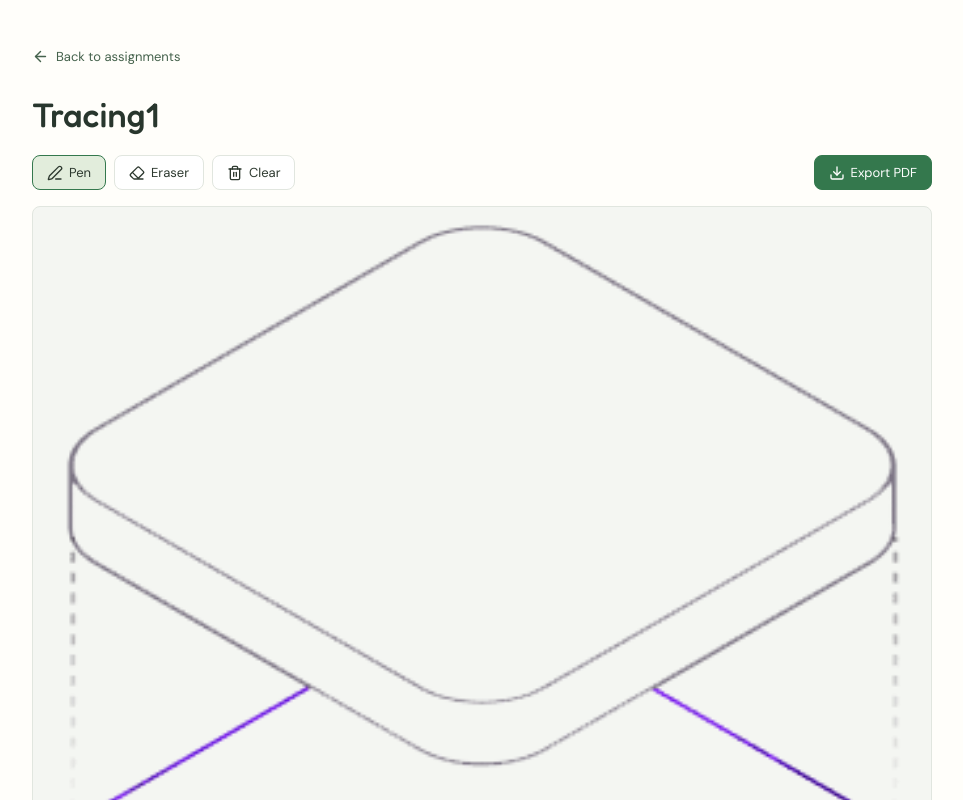
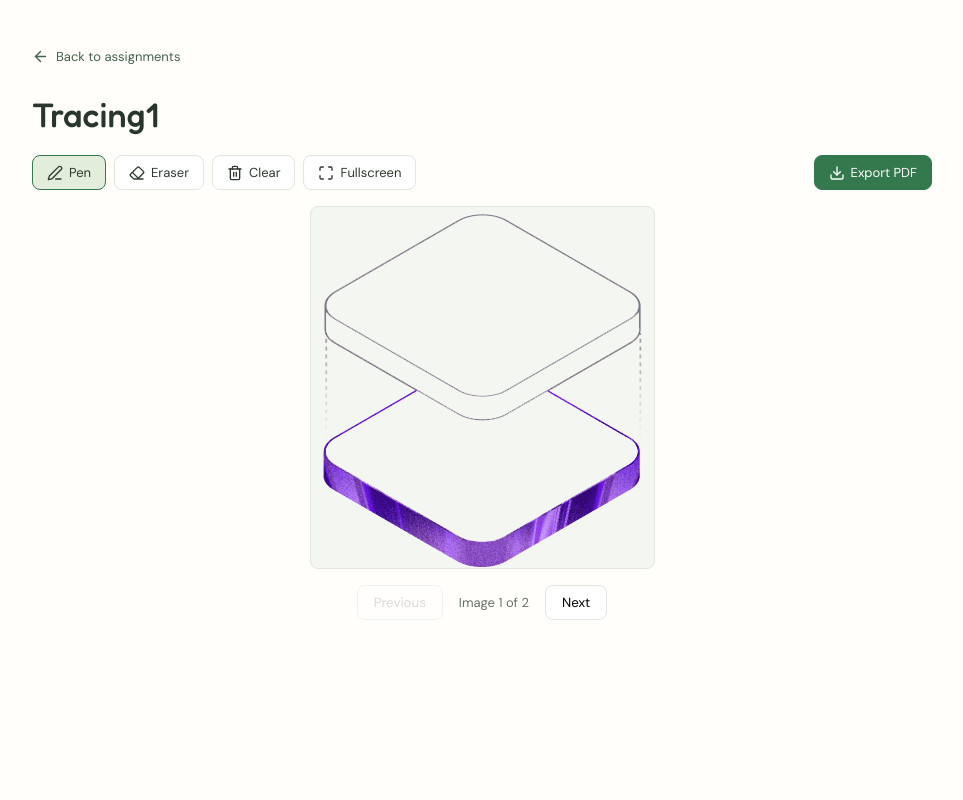
Before and after one commit to seanVACSE/OnlineClassroom, a React (Vite) app: page /tools/tracing/Tracing1 in a window 1280 px wide. Shown: the top 800 px of the page, without its empty margins (158-1121 px from the left). Built offline with nearby package versions, Linux system fonts and the light colour scheme.

Commit message:
Full screen and window resizing patch

```diff
--- a/src/tools/tracing/Tracing.css
+++ b/src/tools/tracing/Tracing.css
@@ -55,9 +55,17 @@
   cursor: not-allowed;
 }
 
+.tracing-canvas-area {
+  display: flex;
+  align-items: center;
+  justify-content: center;
+  min-height: 0;
+}
+
 .tracing-canvas-wrapper {
   position: relative;
-  width: 100%;
+  max-width: 100%;
+  max-height: 100%;
   border: 1px solid #e1e6df;
   border-radius: 8px;
   overflow: hidden;
@@ -68,7 +76,7 @@
 .tracing-canvas {
   display: block;
   width: 100%;
-  height: auto;
+  height: 100%;
 }
 
 .tracing-canvas--base {
@@ -88,6 +96,7 @@
   display: flex;
   align-items: center;
   justify-content: center;
+  flex: 0 0 auto;
   gap: 16px;
   margin-top: 16px;
   color: #68736b;
@@ -107,3 +116,29 @@
   opacity: 0.5;
   cursor: not-allowed;
 }
+
+/* Fullscreen mode: fill the entire screen, no page scroll, image fits like a slide. */
+.tracing-workspace.is-fullscreen {
+  display: flex;
+  flex-direction: column;
+  width: 100vw;
+  height: 100vh;
+  margin: 0;
+  padding: 16px;
+  background: #1b1f1c;
+  overflow: hidden;
+}
+
+.tracing-workspace.is-fullscreen .back-link,
+.tracing-workspace.is-fullscreen h1 {
+  display: none;
+}
+
+.tracing-workspace.is-fullscreen .tracing-toolbar {
+  flex: 0 0 auto;
+  margin-bottom: 12px;
+}
+
+.tracing-workspace.is-fullscreen .tracing-canvas-area {
+  flex: 1 1 auto;
+}
--- a/src/tools/tracing/TracingWorkspace.tsx
+++ b/src/tools/tracing/TracingWorkspace.tsx
@@ -1,5 +1,5 @@
 import { useCallback, useEffect, useRef, useState } from 'react'
-import { ArrowLeft, Download, Eraser, PenLine, Trash2 } from 'lucide-react'
+import { ArrowLeft, Download, Eraser, Maximize, Minimize, PenLine, Trash2 } from 'lucide-react'
 import { Link, Navigate, useParams } from 'react-router-dom'
 import { getTracingAssignment } from '../../data/tracingAssets'
 import { getTracingColor } from '../../data/tracingColors'
@@ -18,7 +18,10 @@ export function TracingWorkspace() {
   const [tool, setTool] = useState<TraceTool>('pen')
   const [strokesByFile, setStrokesByFile] = useState<Record<string, Stroke[]>>({})
   const [isExporting, setIsExporting] = useState(false)
+  const [imageAspect, setImageAspect] = useState<number | null>(null)
+  const [isFullscreen, setIsFullscreen] = useState(false)
 
+  const containerRef = useRef<HTMLDivElement>(null)
   const baseCanvasRef = useRef<HTMLCanvasElement>(null)
   const drawCanvasRef = useRef<HTMLCanvasElement>(null)
   const currentStrokeRef = useRef<Stroke | null>(null)
@@ -62,12 +65,29 @@ export function TracingWorkspace() {
       if (drawCtx) {
         replayStrokes(drawCtx, strokesByFile[currentImage.fileName] ?? [], width, height)
       }
+
+      setImageAspect(width / height)
     }
     img.src = currentImage.url
     // strokesByFile intentionally omitted: this effect should only re-run on image change,
     // strokes are replayed fresh from state at that moment via the closure above.
     // eslint-disable-next-line react-hooks/exhaustive-deps
   }, [assignment, currentImage])
+
+  // Keep isFullscreen in sync when the browser exits fullscreen (e.g. via Esc).
+  useEffect(() => {
+    const handleChange = () => setIsFullscreen(document.fullscreenElement === containerRef.current)
+    document.addEventListener('fullscreenchange', handleChange)
+    return () => document.removeEventListener('fullscreenchange', handleChange)
+  }, [])
+
+  const toggleFullscreen = useCallback(() => {
+    if (document.fullscreenElement) {
+      void document.exitFullscreen()
+    } else {
+      void containerRef.current?.requestFullscreen()
+    }
+  }, [])
 
   const getNormalizedPoint = useCallback((event: React.PointerEvent<HTMLCanvasElement>): TracePoint => {
     const rect = event.currentTarget.getBoundingClientRect()
@@ -144,7 +164,7 @@ export function TracingWorkspace() {
   if (!assignmentId || !assignment) return <Navigate to="/tools/tracing" replace />
 
   return (
-    <main className="tracing-workspace">
+    <main ref={containerRef} className={`tracing-workspace${isFullscreen ? ' is-fullscreen' : ''}`}>
       <Link className="back-link" to="/tools/tracing"><ArrowLeft size={17} /> Back to assignments</Link>
       <h1>{assignment.name}</h1>
 
@@ -158,12 +178,16 @@ export function TracingWorkspace() {
         <button type="button" onClick={handleClear}>
           <Trash2 size={16} /> Clear
         </button>
+        <button type="button" onClick={toggleFullscreen}>
+          {isFullscreen ? <Minimize size={16} /> : <Maximize size={16} />} {isFullscreen ? 'Exit Fullscreen' : 'Fullscreen'}
+        </button>
         <button type="button" className="tracing-export" onClick={handleExport} disabled={isExporting}>
           <Download size={16} /> {isExporting ? 'Exporting…' : 'Export PDF'}
         </button>
       </div>
 
-      <div className="tracing-canvas-wrapper">
+      <div className="tracing-canvas-area">
+        <div className="tracing-canvas-wrapper" style={imageAspect ? { aspectRatio: `${imageAspect}` } : undefined}>
           <canvas ref={baseCanvasRef} className="tracing-canvas tracing-canvas--base" />
           <canvas
             ref={drawCanvasRef}
@@ -173,6 +197,7 @@ export function TracingWorkspace() {
             onPointerUp={handlePointerUp}
             onPointerCancel={handlePointerUp}
           />
+        </div>
       </div>
 
       <div className="tracing-nav">
```
Lines whose indentation alone changed are shown as unchanged.
